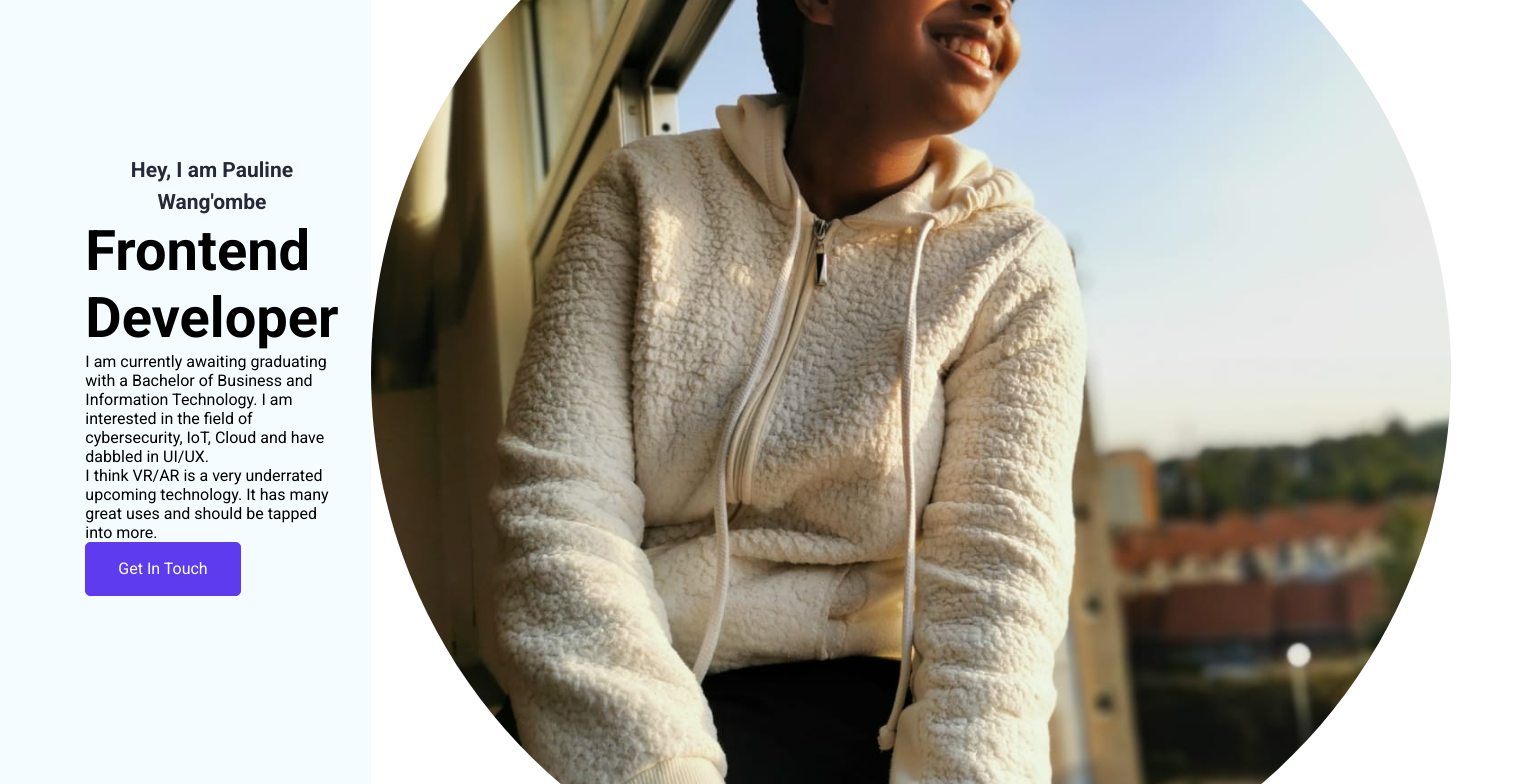
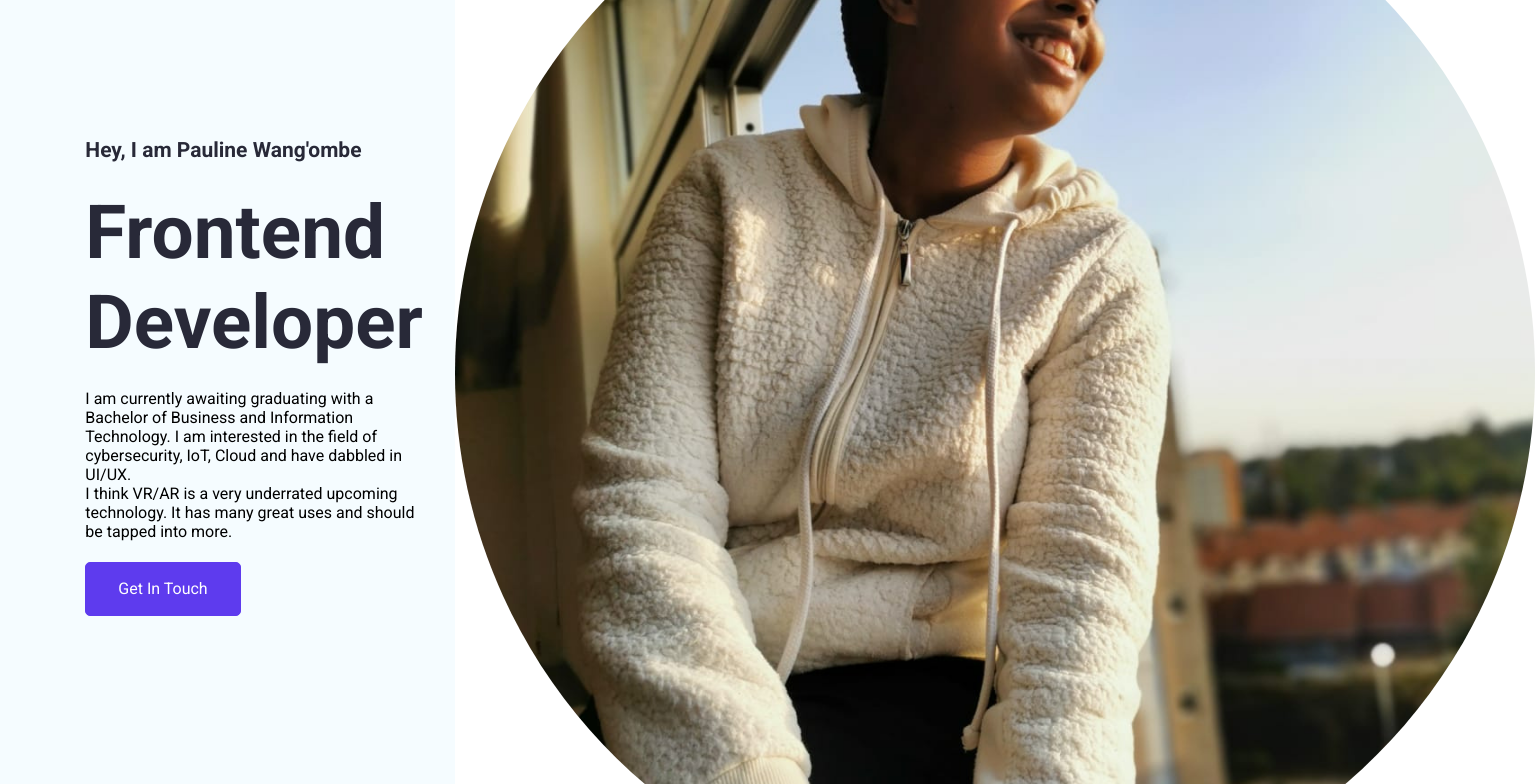
Before and after one commit to Paula-Wang/Portfolio-Page-in-React, a React (Create React App) app: page / in a window 1280 px wide. Shown: the part 300-1084 px from the top of the page, 1535 px wide, since content can reach past the window. Built offline with nearby package versions, Linux system fonts and the light colour scheme.

Commit message:
style: :art: add hero section content box button and hero section title

```diff
--- a/src/App.css
+++ b/src/App.css
@@ -187,3 +187,19 @@ h3 {
     align-items: flex-start;
     gap: 21.33px;
 }
+
+.hero--section--content--box > button {
+    margin-top: 21.333px;
+}
+
+.hero--section--title {
+    color: var(--heading-color);
+    font-size: 74.667px;
+    font-weight: 700;
+    line-height: 90px;
+    align-self: stretch;
+}
+
+.hero--section--title--color {
+    color: var(--primary);
+}
--- a/src/Pages/Home/HeroSection.jsx
+++ b/src/Pages/Home/HeroSection.jsx
@@ -2,7 +2,7 @@ export default function HeroSection() {
     return (
         <section id="heroSection" className="hero--section">
             <div className="hero--section--content--box">
-                <div className="hero--section-content">
+                <div className="hero--section--content">
                     <p className="section--title">Hey, I am Pauline Wang'ombe</p>
                     <h1 className="hero--section--title">
                         <span className="hero--section-title--color">Frontend</span>{""}
```
